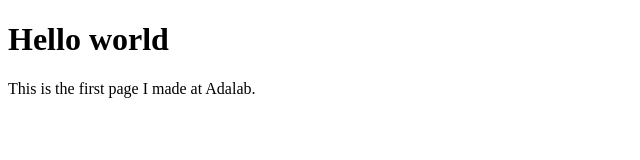
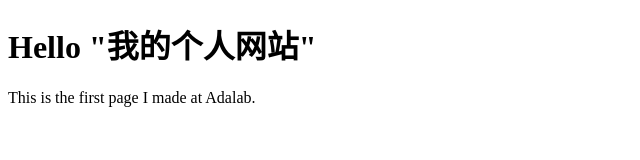
Before and after one commit to DEmaxhub/github.io, a plain HTML site: page index.html in a window 1280 px wide. Shown: the whole page, without its empty margins (0-640 px from the left). Drawn offline with Linux system fonts and the light colour scheme.

Commit message:
Update index.html

```diff
--- a/index.html
+++ b/index.html
@@ -8,7 +8,7 @@
 </head>
 
 <body>
-<h1>Hello world</h1>
+<h1>Hello "我的个人网站"</h1>
 <p>This is the first page I made at Adalab.</p>
 </body>
 
```
